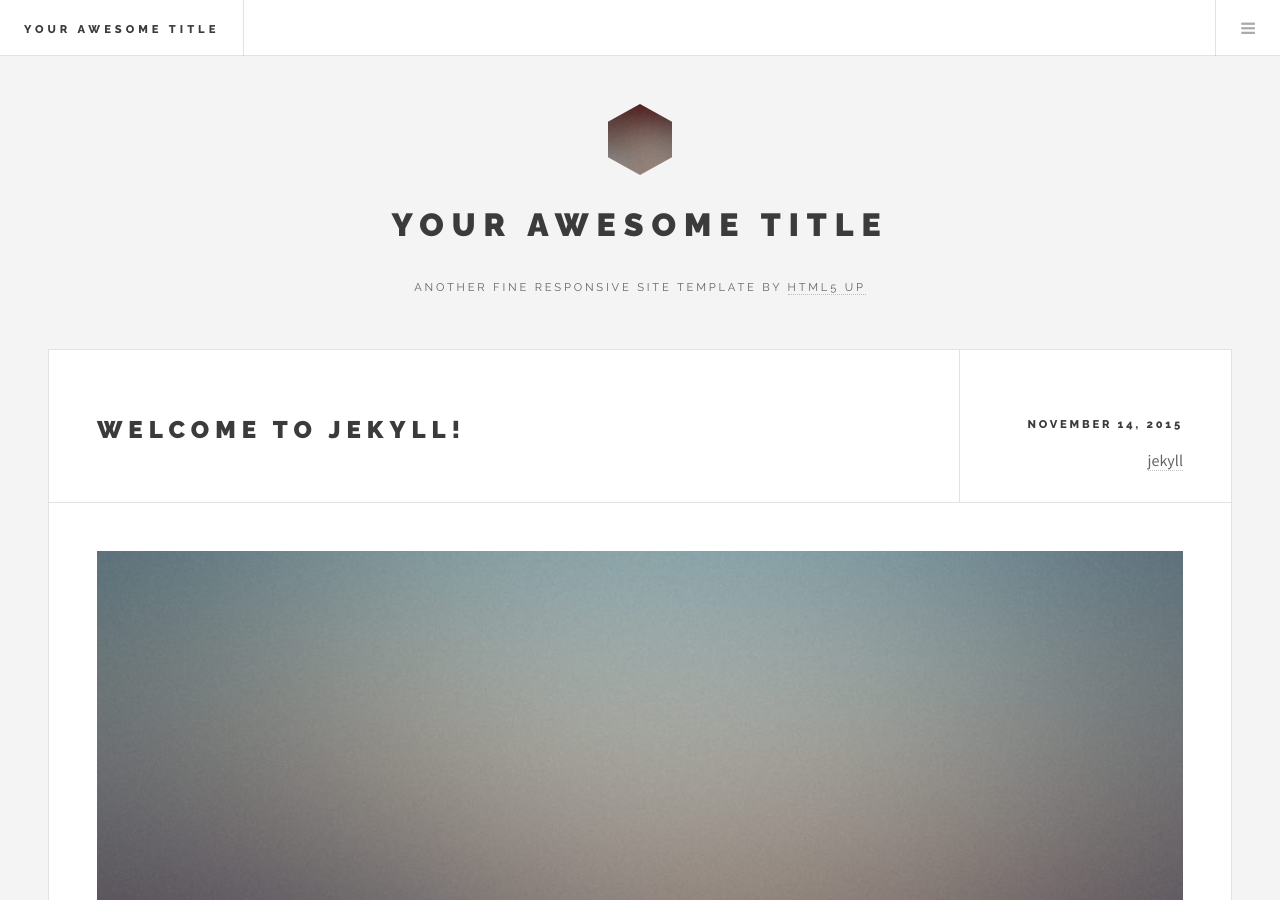
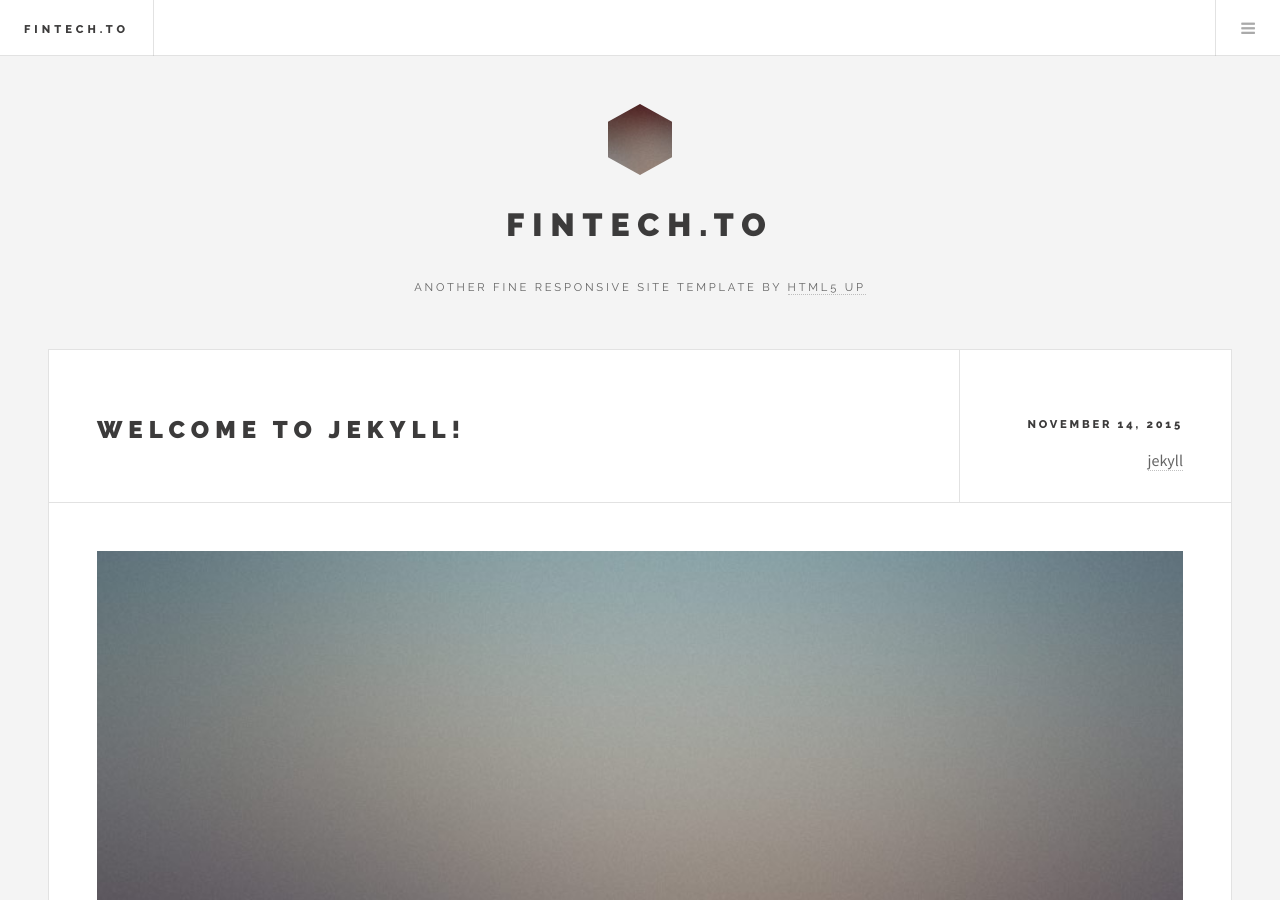
Before and after one commit to designium/fintech.to, a Jekyll site: the page built from index.html, in a window 1280 px wide and 900 px high. Built offline with Jekyll 4.4.1, drawn with Linux system fonts in a browser that asks for light colours; the list of posts is cut into pages by our own code.

Commit message:
finding the css bug

```diff
--- a/_config.yml
+++ b/_config.yml
@@ -1,12 +1,12 @@
 # Site settings
-title: Your awesome title
-email: your-email@domain.com
+title: Fintech.TO
+email: designium@gmail.com
 description: > # this means to ignore newlines until "baseurl:"
   Write an awesome description for your new site here. You can edit this
   line in _config.yml. It will appear in your document head meta (for
   Google search results) and in your feed.xml site description.
 baseurl: "" # the subpath of your site, e.g. /blog/
-url: "http://yourdomain.com" # the base hostname & protocol for your site
+url: "https://designium.github.com/fintech.to" # the base hostname & protocol for your site
 twitter_username: jekyllrb
 github_username:  jekyll
 
--- a/_includes/header.html
+++ b/_includes/header.html
@@ -3,7 +3,7 @@
   <meta charset="utf-8" />
   <meta name="viewport" content="width=device-width, initial-scale=1" />
   <!--[if lte IE 8]><script src="{{ "js/ie/html5shiv.js" | prepend: site.baseurl }}"></script><![endif]-->
-  <link rel="stylesheet" href="{{ "{{ site.github.url }}/css/main.css" | prepend: site.baseurl }}">
+  <link rel="stylesheet" href="{{site.github.url }}/css/main.css" | prepend: site.baseurl }}">
   <!--[if lte IE 9]><link rel="stylesheet" href="{{ "assets/css/ie9.css" | prepend: site.baseurl }}" /><![endif]-->
   <!--[if lte IE 8]><link rel="stylesheet" href="{{ "assets/css/ie8.css" | prepend: site.baseurl }}" /><![endif]-->
 </head>
```
Also changed, not shown: 11 other files.
